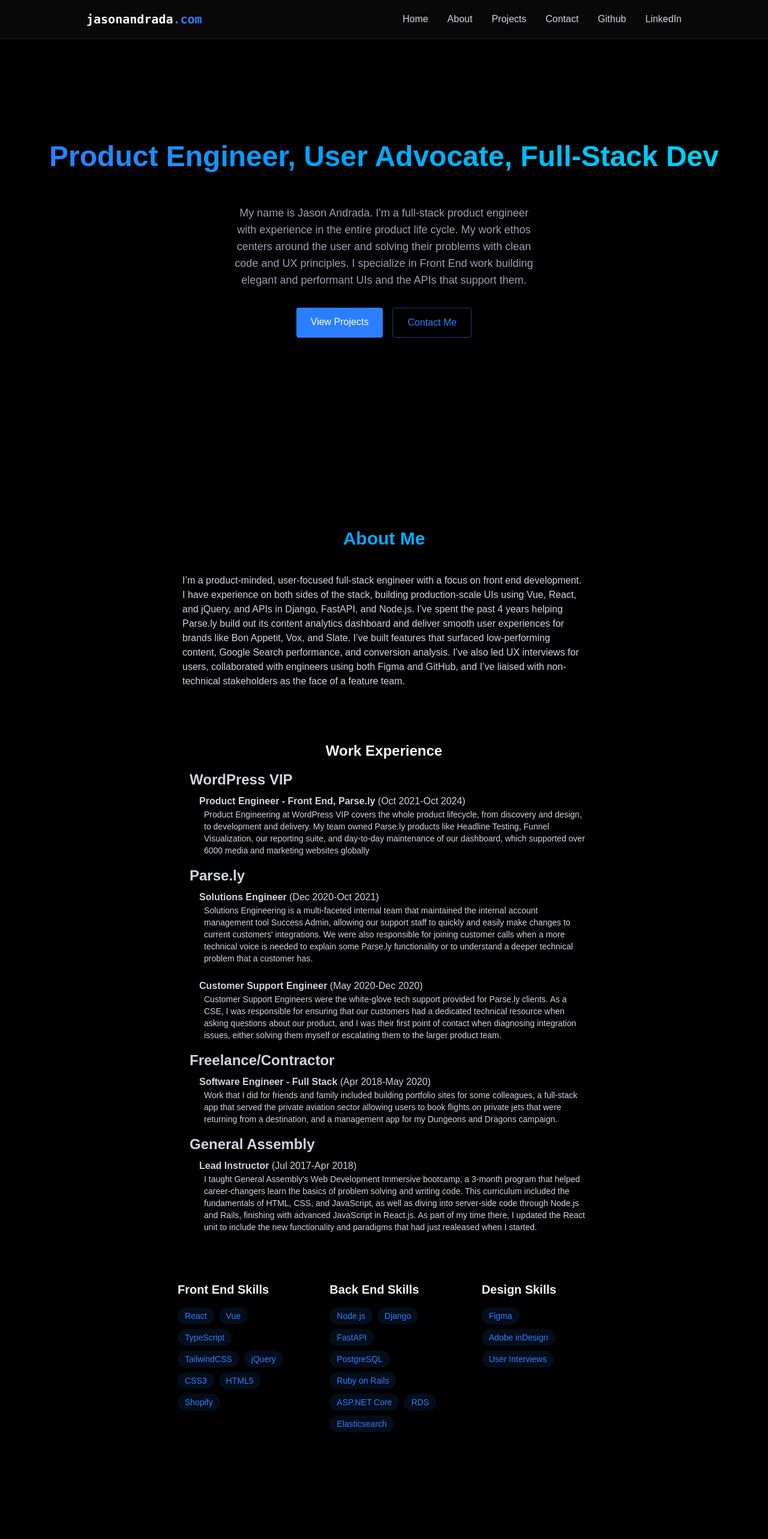
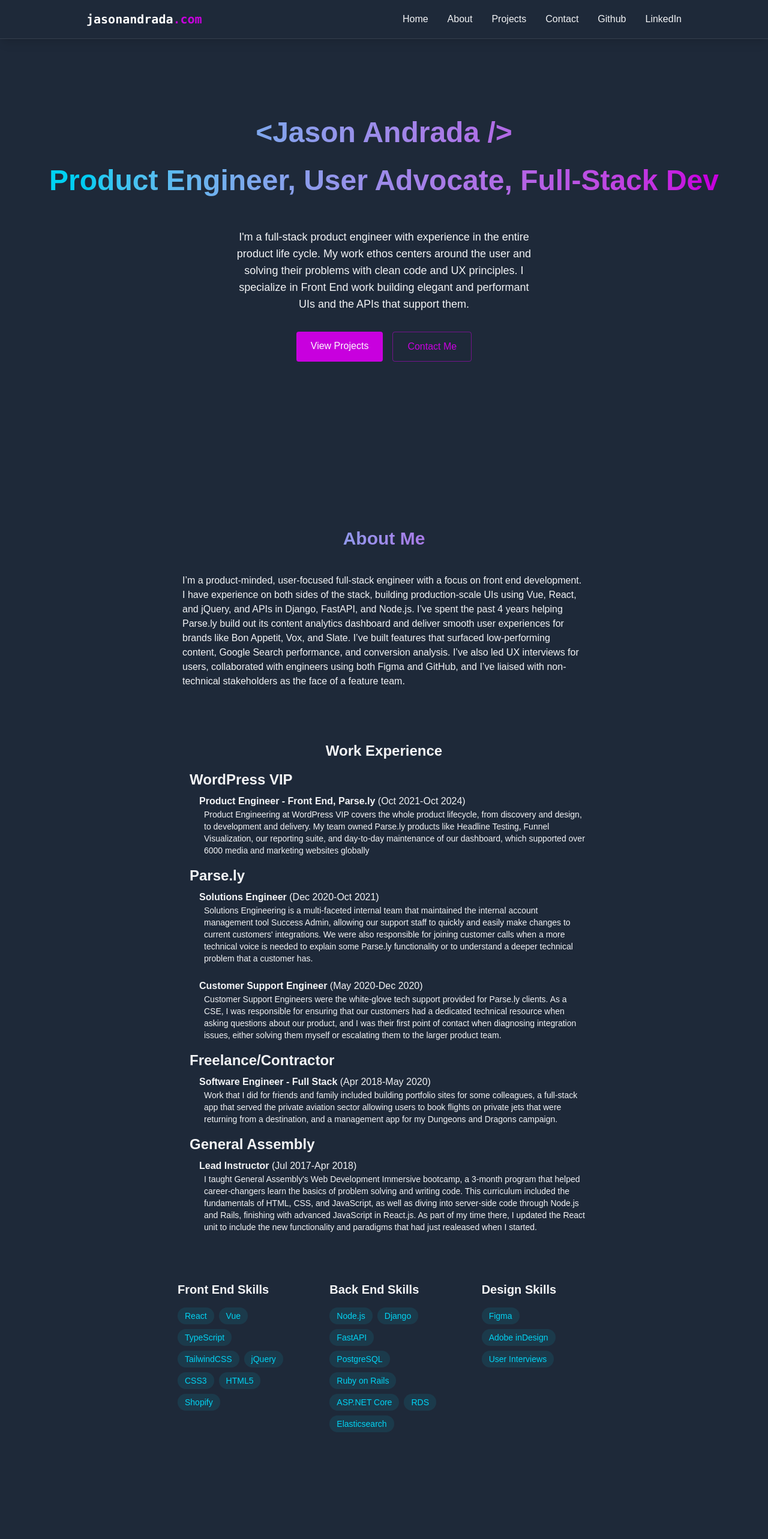
Before and after one commit to jase-d-ace/jase-d-ace.github.io, a React (Vite) app: page / in a window 1280 px wide. Shown: the top 2566 px of the page at 60% size. Built offline with nearby package versions, Linux system fonts and the light colour scheme; a web font is replaced by a local one.

Commit message:
change colors and finalize copy

```diff
--- a/src/App.jsx
+++ b/src/App.jsx
@@ -15,7 +15,7 @@ function App() {
     return (
         <>
             {!isLoaded && <Loading onComplete={() => setIsLoaded(true)} />}
-            <div className={`min-h-screen transition-opacity duration-700 ${isLoaded ? "opacity-100" : "opacity-0"} bg-black text-gray-100`}>
+            <div className={`min-h-screen transition-opacity duration-700 ${isLoaded ? "opacity-100" : "opacity-0"} bg-gray-800 text-gray-100`}>
                 <NavBar menuOpen={menuOpen} setMenuOpen={setMenuOpen} />
                 <MobileNav menuOpen={menuOpen} setMenuOpen={setMenuOpen} />
                 <Home />
--- a/src/components/MobileNav.jsx
+++ b/src/components/MobileNav.jsx
@@ -4,7 +4,7 @@ export const MobileNav = ({ menuOpen, setMenuOpen }) => {
 
     return (
         <div className={`
-            fixed top-0 left-0 w-full bg-[rgba(10,10,10,0.8)] z-40 flex flex-col items-center justify-center transition-all duration-300 ease-in-out
+            fixed top-0 left-0 w-full bg-gray-900 z-40 flex flex-col items-center justify-center transition-all duration-300 ease-in-out
                 ${menuOpen ? "h-screen opacity-100 pointer-events-auto" : "h-0 opacity-0 pointer-events-none"}
             `}
         >
--- a/src/components/Modal.jsx
+++ b/src/components/Modal.jsx
@@ -1,8 +1,8 @@
 export const Modal = ({ open, onClose, project: {name, image, description} }) => {
     return (
-        <div onClick={onClose} className={`fixed  inset-0 flex justify-center items-center transition-colors ${open ? "visible bg-black" : "invisible"}`}>
+        <div onClick={onClose} className={`fixed  inset-0 flex justify-center items-center transition-colors ${open ? "visible bg-gray-800" : "invisible"}`}>
             <div className={`rounded-xl  shadow p-6 transition-all flex flex-col justify-center items-center ${open ? "scale-100 opacity-100" : "scale-125 opacity-0"}`}>
-                <button onClick={onClose} className="absolute -top-2 -right-2 p-2 rounded-xl text-5xl text-gray-400 cursor-pointer hover:text-gray-600">&times;</button>
+                <button onClick={onClose} className="absolute -top-2 -right-2 p-2 rounded-xl text-5xl text-gray-100 cursor-pointer hover:text-gray-600">&times;</button>
                 <div className="flex flex-col items-center">
                     <img className="h-150 w-300 object-contain" src={image} alt="" />
                     <p>{description}</p>
--- a/src/components/Navbar.jsx
+++ b/src/components/Navbar.jsx
@@ -8,16 +8,16 @@ export const NavBar = ({ menuOpen, setMenuOpen }) => {
 
     const sections = [{href: "#home", label: "Home"}, {href: "#about", label: "About"}, {href:"#projects", label: "Projects"}, {href: "#contact", label: "Contact"}, {href: "https://www.github.com/jase-d-ace", label: "Github"}, {href: "https://www.linkedin.com/in/jason-andrada", label: "LinkedIn"}]
     return (
-        <nav className="fixed top-0 w-full z-40 bg-[rgba(10,10,10,0.8)] backdrop-blur-lg border-b border-white/10 shadow-lg">
+        <nav className="fixed top-0 w-full z-40 bg-gray-800 backdrop-blur-lg border-b border-white/10 shadow-lg">
             <div className="max-w-5xl mx-auto px-4">
                 <div className="flex justify-between items-center h-16">
-                    <a href="#home" className="font-mono text-xl font-bold text-white">jasonandrada<span className="text-blue-500">.com</span></a>
+                    <a href="#home" className="font-mono text-xl font-bold text-white">jasonandrada<span className="text-fuchsia-600">.com</span></a>
                     <div onClick={() => setMenuOpen(prev => !prev)} className="w-7 h-5 relative cursor-pointer z-40 md:hidden">
                         &#9776;
                     </div>
 
                     <div className="hidden md:flex items-center space-x-8">
-                        {sections.map(({ href, label }) => <a key={label} target={href.search("#") == -1 ? "_blank" : ""} href={href} className="text-gray-300 hove:text-white transition-colors">{label}</a>)}
+                        {sections.map(({ href, label }) => <a key={label} target={href.search("#") == -1 ? "_blank" : ""} href={href} className="text-gray-100 hove:text-white transition-colors">{label}</a>)}
 
                     </div>
                 </div>
--- a/src/components/sections/About.jsx
+++ b/src/components/sections/About.jsx
@@ -38,9 +38,9 @@ export const About = () => {
         <section id="about" className="min-h-screen flex items-center justify-center py-20">
             <RevealOnScroll>
                 <div className="max-w-3xl mx-auto px-4">
-                    <h2 className="text-3xl font-bold mb-2 bg-gradient-to-r from-blue-500 to-cyan-400 bg-clip-text text-transparent text-center">About Me</h2>
+                    <h2 className="text-3xl font-bold mb-2 bg-gradient-to-r from-cyan-400 to-fuchsia-600 bg-clip-text text-transparent text-center">About Me</h2>
                     <div className="rounded-xl p-8">
-                        <p className="text-gray-300 mb-6">
+                        <p className="text-gray-100 mb-6">
                         I’m a product-minded, user-focused full-stack engineer with a focus on front end development. I have experience on both sides of the stack, building production-scale UIs using Vue, React, and jQuery, and APIs in Django, FastAPI, and Node.js. I’ve spent the past 4 years helping Parse.ly build out its content analytics dashboard and deliver smooth user experiences for brands like Bon Appetit, Vox, and Slate. I’ve built features that surfaced low-performing content, Google Search performance, and conversion analysis. I’ve also led UX interviews for users, collaborated with engineers using both Figma and GitHub, and I’ve liaised with non-technical stakeholders as the face of a feature team.
                         </p>
                     </div>
@@ -48,7 +48,7 @@ export const About = () => {
                         <h3 className="text-2xl font-bold mb-4 text-center">Work Experience</h3>
                         {
                             workExperience.map(({ company, roles }) => (
-                                <div className="space-y-4 text-gray-300">
+                                <div className="space-y-4 text-gray-100">
                                     <div className="ml-3 mb-2">
                                         <h4 className="text-2xl font-semibold">{company}</h4>
                                         <ul className=" ml-4 list-inside space-y-2">
@@ -69,7 +69,7 @@ export const About = () => {
                             <h3 className="text-xl font-bold mb-4">Front End Skills</h3>
                             <div className="flex flex-wrap gap-2">
                                 {frontEndSkills.map((skill, i) => (
-                                    <span key={i} className="bg-blue-500/10 text-blue-500 py-1 px-3 rounded-full text-sm hover:bg-blue-500/20 hover:shadow[0_2px_8px_rgba(59,130,246,0.2)] transition">
+                                    <span key={i} className="bg-cyan-400/10 text-cyan-400 py-1 px-3 rounded-full text-sm hover:bg-cyan-400/20 hover:shadow[0_2px_8px_rgba(59,130,246,0.2)] transition">
                                         {skill}
                                     </span>
                                 ))}
@@ -79,7 +79,7 @@ export const About = () => {
                             <h3 className="text-xl font-bold mb-4">Back End Skills</h3>
                             <div className="flex flex-wrap gap-2">
                                 {backEndSkills.map((skill, i) => (
-                                    <span key={i} className="bg-blue-500/10 text-blue-500 py-1 px-3 rounded-full text-sm hover:bg-blue-500/20 hover:shadow[0_2px_8px_rgba(59,130,246,0.2)] transition">
+                                    <span key={i} className="bg-cyan-400/10 text-cyan-400 py-1 px-3 rounded-full text-sm hover:bg-cyan-400/20 hover:shadow[0_2px_8px_rgba(59,130,246,0.2)] transition">
                                         {skill}
                                     </span>
                                 ))}
@@ -89,7 +89,7 @@ export const About = () => {
                             <h3 className="text-xl font-bold mb-4">Design Skills</h3>
                             <div className="flex flex-wrap gap-2">
                                 {designSkills.map((skill, i) => (
-                                    <span key={i} className="bg-blue-500/10 text-blue-500 py-1 px-3 rounded-full text-sm hover:bg-blue-500/20 hover:shadow[0_2px_8px_rgba(59,130,246,0.2)] transition">
+                                    <span key={i} className="bg-cyan-400/10 text-cyan-400 py-1 px-3 rounded-full text-sm hover:bg-cyan-400/20 hover:shadow[0_2px_8px_rgba(59,130,246,0.2)] transition">
                                         {skill}
                                     </span>
                                 ))}
--- a/src/components/sections/Home.jsx
+++ b/src/components/sections/Home.jsx
@@ -5,11 +5,14 @@ export const Home = () => {
         <section id="home" className="min-h-screen flex items-center justify-center relative">
             <RevealOnScroll>
                 <div className="text-center z-10 px-4">
-                    <h1 className="text-xl md:text-5xl font-bold mb-6 h-20 bg-gradient-to-r from-blue-500 to-cyan-400 bg-clip-text text-transparent leading-right"> Product Engineer, User Advocate, Full-Stack Dev</h1>
-                    <p className="text-gray-400 text-lg mb-8 max-w-lg mx-auto">My name is Jason Andrada. I'm a full-stack product engineer with experience in the entire product life cycle. My work ethos centers around the user and solving their problems with clean code and UX principles. I specialize in Front End work building elegant and performant UIs and the APIs that support them.</p>
+                    <div className="text-4xl font-bold">
+                        <h1  className="text-xl md:text-5xl font-bold h-20 bg-gradient-to-r from-cyan-400 to-fuchsia-600 bg-clip-text text-transparent leading-right">&lt;Jason Andrada /&gt;</h1>
+                    </div>
+                    <h1 className="text-xl md:text-5xl font-bold mb-6 h-20 bg-gradient-to-r from-cyan-400 to-fuchsia-600 bg-clip-text text-transparent leading-right"> Product Engineer, User Advocate, Full-Stack Dev</h1>
+                    <p className="text-gray-100 text-lg mb-8 max-w-lg mx-auto">I'm a full-stack product engineer with experience in the entire product life cycle. My work ethos centers around the user and solving their problems with clean code and UX principles. I specialize in Front End work building elegant and performant UIs and the APIs that support them.</p>
                     <div className="flex justify-center space-x-4">
-                        <a href="#projects" className="bg-blue-500 text-white py-3 px-6 rounded font-medium transition relative overflow-hidden hover:-translate-y-0.5 hover:shadow-[0_0_15px_rgba(59,130,246,0.4)]"> View Projects</a>
-                        <a href="#contact" className="border border-blue-500/50 text-blue-500 py-3 px-6 rounded font-medium transition-all duration-200 hover:-translate-y-0.5 hover:shadow-[0_0_15px_rgba(59,130,246,0.2)] hover:bg-blue-510"> Contact Me</a>
+                        <a href="#projects" className="bg-fuchsia-600 text-white py-3 px-6 rounded font-medium transition relative overflow-hidden hover:-translate-y-0.5 hover:shadow-[0_0_15px_rgba(59,130,246,0.4)]"> View Projects</a>
+                        <a href="#contact" className="border border-fuchsia-600/50 text-fuchsia-600 py-3 px-6 rounded font-medium transition-all duration-200 hover:-translate-y-0.5 hover:shadow-[0_0_15px_rgba(59,130,246,0.2)] hover:bg-blue-510"> Contact Me</a>
                     </div>
                 </div>
             </RevealOnScroll>
--- a/src/index.css
+++ b/src/index.css
@@ -5,8 +5,8 @@ body {
   margin: 0;
   padding: o;
   font-family: "Gidole", sans-serif;
-  background: #0a0a0a;
-  color: #f3f4f6;
+  background: #323441;
+  color: #F5F5F8;
 }
 
 @layer utilities {
```
Also changed, not shown: src/components/Loading.jsx (+7 -3 lines), src/components/sections/Contact.jsx (+4 -4 lines), src/components/sections/Projects.jsx (+5 -4 lines).
